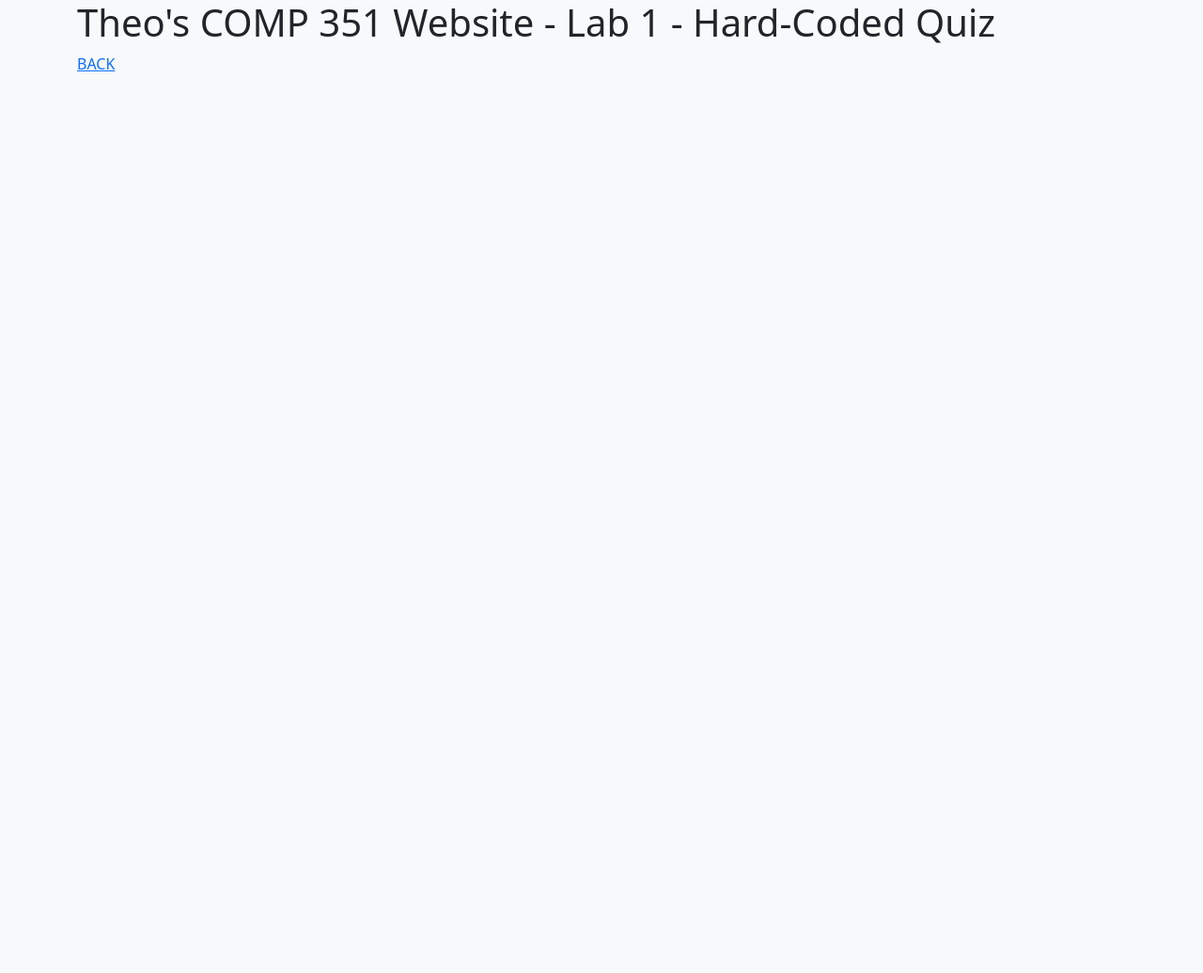
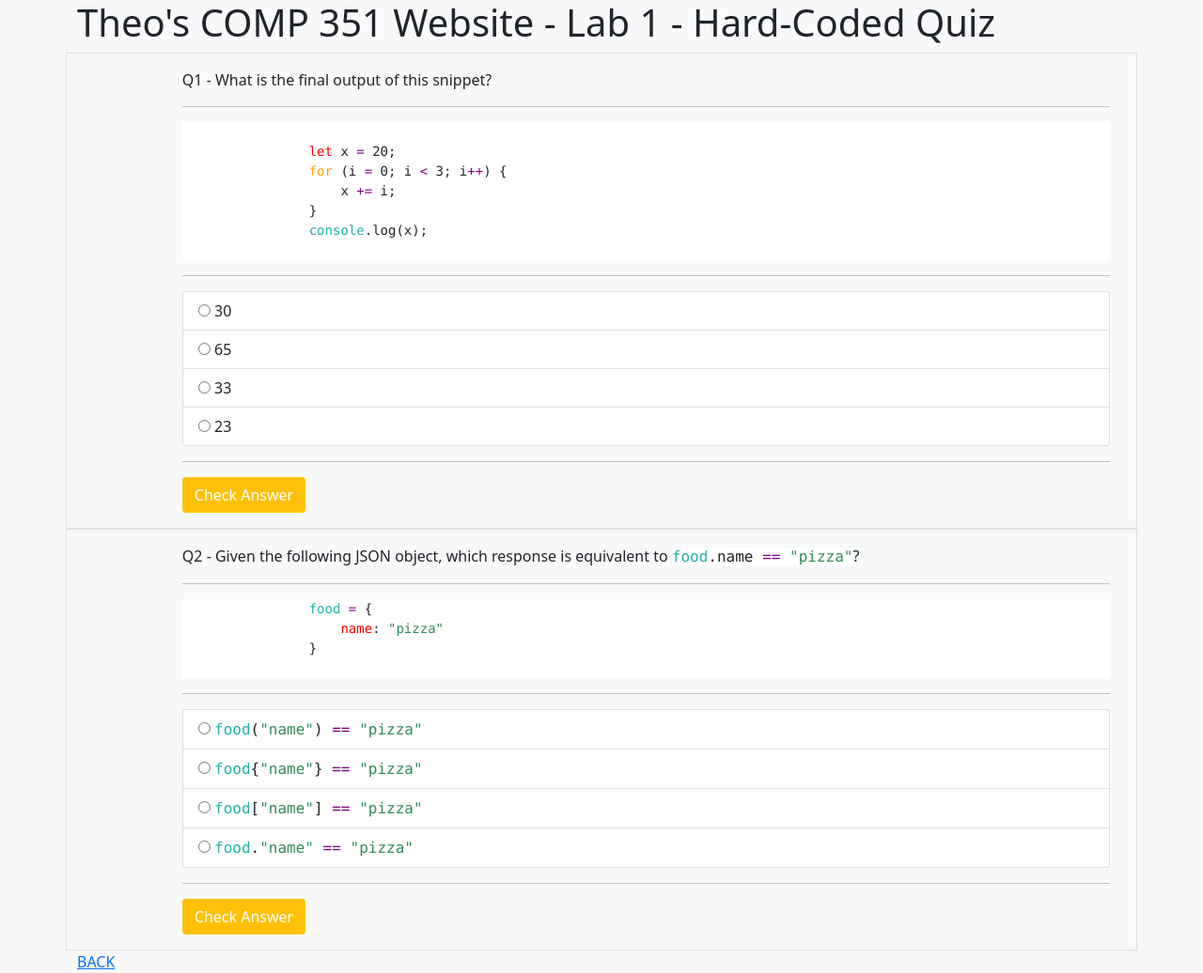
Before and after one commit to theolaa/comp-351-website, a website: page express/COMP351/Labs/lab1.html in a window 1280 px wide. Shown: the whole page at 94% size. Before the commit the page ends 800 px from the top, so only its background shows below. Drawn offline with nearby package versions, Linux system fonts and the light colour scheme.

Commit message:
Work on Lab 1

```diff
--- a/express/COMP351/Labs/lab1.html
+++ b/express/COMP351/Labs/lab1.html
@@ -1,17 +1,90 @@
 <!DOCTYPE html>
 <html>
+
 <head>
-        <link rel="shortcut icon" type="image/ico" href="../../img/favicon.ico"/>
-        <link href="https://cdn.jsdelivr.net/npm/bootstrap@5.0.0-beta1/dist/css/bootstrap.min.css" rel="stylesheet" integrity="sha384-giJF6kkoqNQ00vy+HMDP7azOuL0xtbfIcaT9wjKHr8RbDVddVHyTfAAsrekwKmP1" crossorigin="anonymous">
+    <link rel="shortcut icon" type="image/ico" href="../../img/favicon.ico" />
+    <link href="https://cdn.jsdelivr.net/npm/bootstrap@5.0.0-beta1/dist/css/bootstrap.min.css" rel="stylesheet"
+        integrity="sha384-giJF6kkoqNQ00vy+HMDP7azOuL0xtbfIcaT9wjKHr8RbDVddVHyTfAAsrekwKmP1" crossorigin="anonymous">
+    <link href="../../css/code_highlighting.css" rel="stylesheet" type="text/css">
     <meta name="viewport" content="width=device-width, initial-scale=1">
 </head>
 <title>THEO COMP 351</title>
+
 <body class="bg-light">
     <div class="container">
         <h1>Theo's COMP 351 Website - Lab 1 - Hard-Coded Quiz</h1>
-            <a href="..">BACK</a>
+
+        <div class="border row">
+            <div class="col-1" id="q1"></div>
+            <div class="col m-3">
+                Q1 - What is the final output of this snippet?
+                <hr>
+                <pre class="bg-white">
+
+                <span class="variables">let</span> x <span class="operators">=</span> 20;
+                <span class="loops">for</span> (i <span class="operators">=</span> 0; i <span class="operators">&lt;</span> 3; i<span class="operators">++</span>) {
+                    x <span class="operators">+=</span> i;
+                }
+                <span class="objects">console</span>.log(x);
+            </pre>
+                <hr>
+                <ul class="list-group">
+                    <li class="list-group-item"><input type="radio" name="q1" value="a"> 30</li>
+                    <li class="list-group-item"><input type="radio" name="q1" value="b"> 65</li>
+                    <li class="list-group-item"><input type="radio" name="q1" value="c"> 33</li>
+                    <li class="list-group-item"><input type="radio" name="q1" value="d"> 23</li>
+                </ul>
+
+                <hr>
+
+                <button type="button" onclick="checkAnswer('q1')" id="q1button" class="btn bg-warning text-white">Check
+                    Answer</button>
+
+            </div>
+        </div>
+        <div class="border row">
+            <div class="col-1" id="q2"></div>
+            <div class="col m-3">
+                Q2 - Given the following JSON object, which response is equivalent to <span class="myCode"> <span
+                        class="objects">food</span>.name <span class="operators">==</span> <span
+                        class="strings">"pizza"</span></span>?
+                <hr>
+                <pre class="bg-white">
+                <span class="objects">food</span> <span class="operators">=</span> {
+                    <span class="variables">name</span>: <span class="strings">"pizza"</span>
+                }
+            </pre>
+                <hr>
+                <ul class="list-group">
+                    <li class="list-group-item"><input type="radio" name="q2" value="a"> <span class="myCode"><span
+                                class="objects">food</span>(<span class="strings">"name"</span>) <span
+                                class="operators">==</span> <span class="strings">"pizza"</span></span></li>
+                    <li class="list-group-item"><input type="radio" name="q2" value="b"> <span class="myCode"><span
+                                class="objects">food</span>{<span class="strings">"name"</span>} <span
+                                class="operators">==</span> <span class="strings">"pizza"</span></span></li>
+                    <li class="list-group-item"><input type="radio" name="q2" value="c"> <span class="myCode"><span
+                                class="objects">food</span>[<span class="strings">"name"</span>] <span
+                                class="operators">==</span> <span class="strings">"pizza"</span></span></li>
+                    <li class="list-group-item"><input type="radio" name="q2" value="d"> <span class="myCode"><span
+                                class="objects">food</span>.<span class="strings">"name"</span> <span
+                                class="operators">==</span> <span class="strings">"pizza"</span></span></li>
+                </ul>
+
+                <hr>
+
+                <button type="button" onclick="checkAnswer('q2')" id="q2button" class="btn bg-warning text-white">Check
+                    Answer</button>
+
+            </div>
         </div>
 
-        <script src="https://cdn.jsdelivr.net/npm/bootstrap@5.0.0-beta1/dist/js/bootstrap.bundle.min.js" integrity="sha384-ygbV9kiqUc6oa4msXn9868pTtWMgiQaeYH7/t7LECLbyPA2x65Kgf80OJFdroafW" crossorigin="anonymous"></script>
+        <a href=".">BACK</a>
+    </div>
+
+    <script src="https://cdn.jsdelivr.net/npm/bootstrap@5.0.0-beta1/dist/js/bootstrap.bundle.min.js"
+        integrity="sha384-ygbV9kiqUc6oa4msXn9868pTtWMgiQaeYH7/t7LECLbyPA2x65Kgf80OJFdroafW"
+        crossorigin="anonymous"></script>
+    <script src="../../js/quiz.js"></script>
 </body>
+
 </html>
--- a/express/css/code_highlighting.css
+++ b/express/css/code_highlighting.css
@@ -0,0 +1,32 @@
+.loops {
+    color: orange;
+}
+
+.variables {
+    color: red;
+}
+
+.operators {
+    color: purple;
+}
+
+.objects {
+    color: lightseagreen;
+}
+
+.strings {
+    color: seagreen;
+}
+
+.numbers {
+    color: blue;
+}
+
+.booleans {
+    color:slateblue
+}
+
+.myCode {
+    background-color: white;
+    font-family: Consolas;
+}
--- /dev/null
+++ b/express/js/quiz.js
@@ -0,0 +1,18 @@
+answers = {
+    q1: "a",
+    q2: "c"
+}
+
+function checkAnswer(question) {
+    options = document.getElementsByName(question);
+    for (i = 0; i < options.length; i++) {
+        if (options[i].checked) {
+            document.getElementById(question + "button").style.visibility = "hidden";
+            if (options[i].value == answers[question]) {
+                document.getElementById(question).style.backgroundColor = "lightgreen";
+            } else {
+                document.getElementById(question).style.backgroundColor = "lightcoral";
+            }
+        }
+    }
+}
```
Also changed, not shown: express/index.html (+1 -1 lines). Lines whose indentation alone changed are shown as unchanged.
